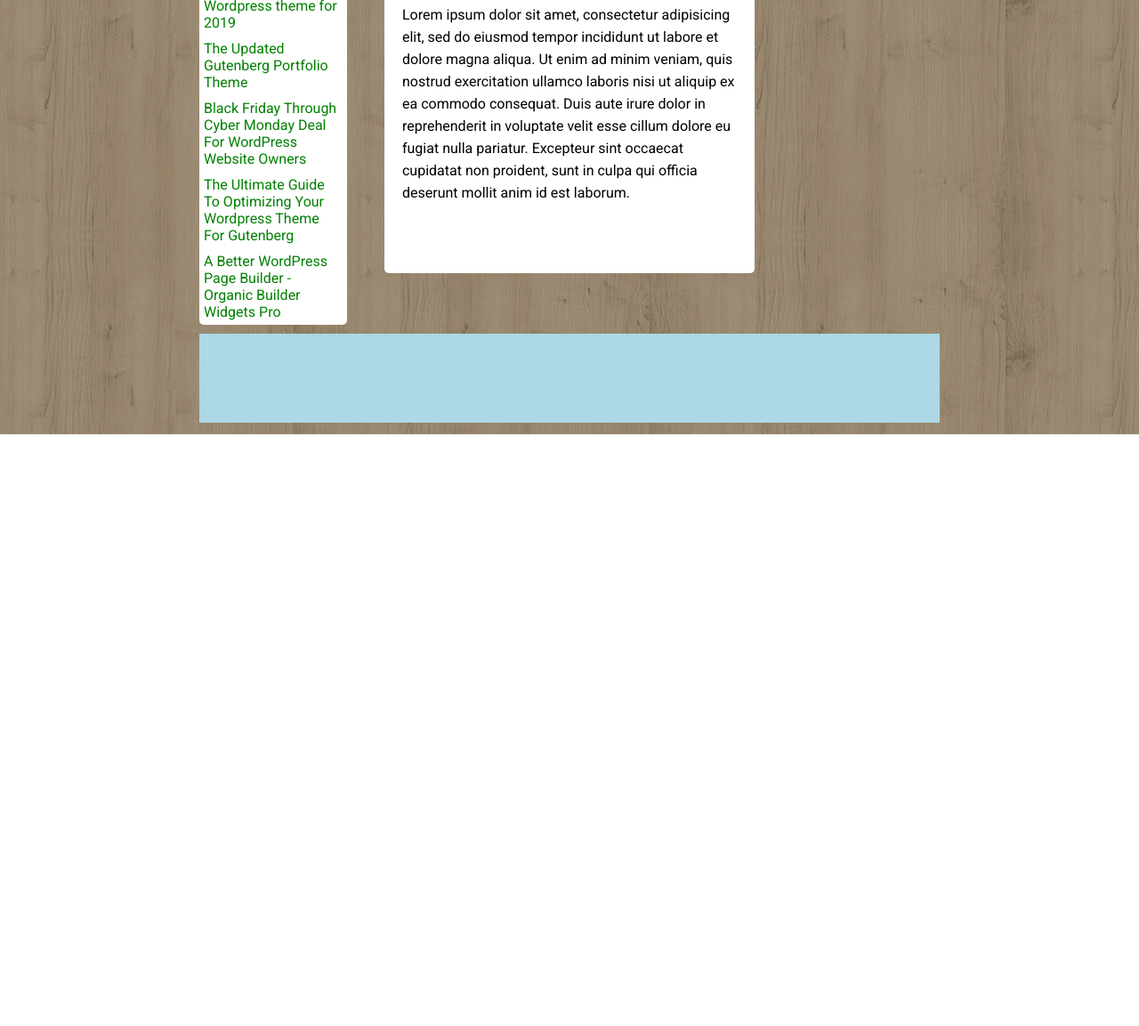
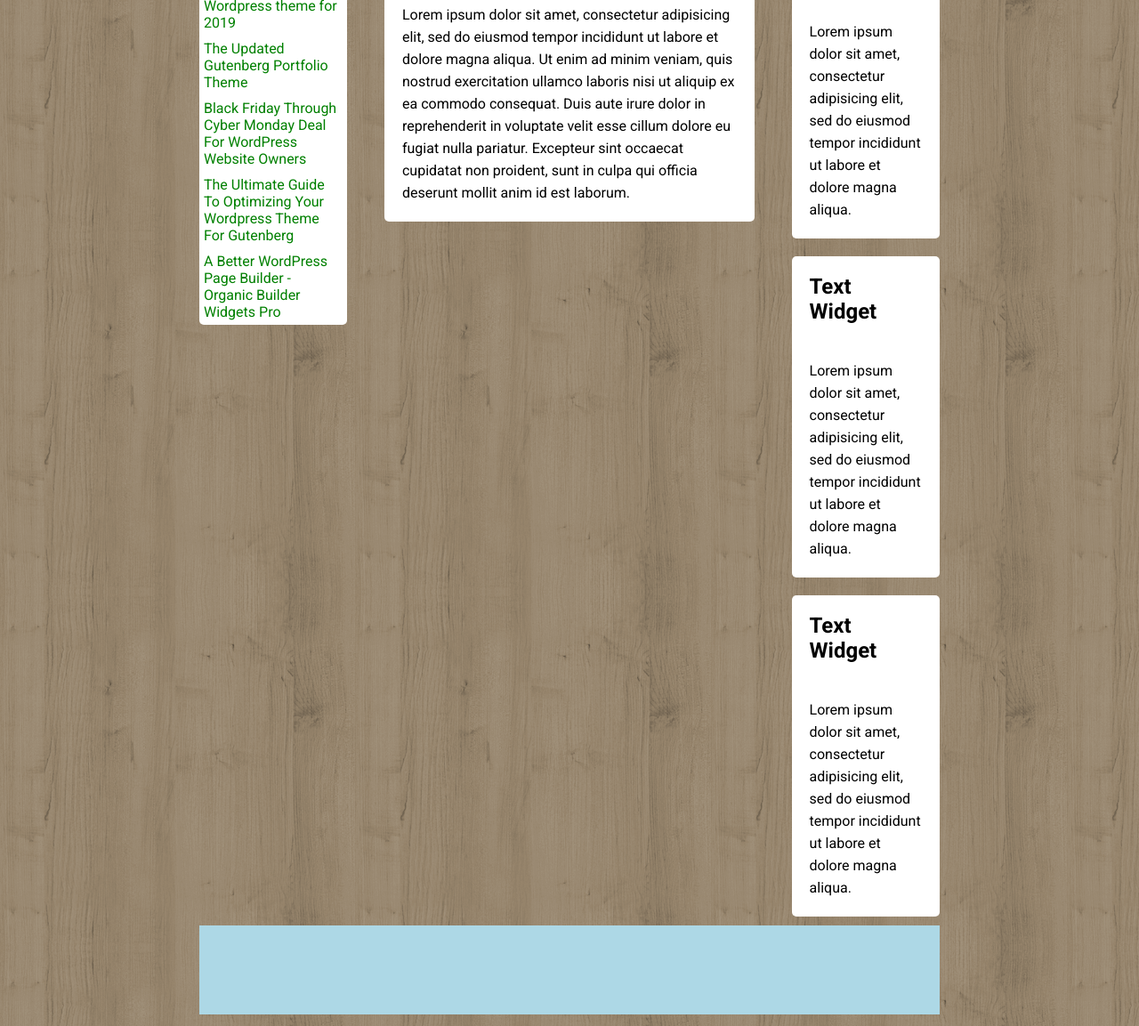
Before and after one commit to nicolainve/htmlcss-wp, a plain HTML site: page index.html in a window 1280 px wide. Shown: the part 535-1688 px from the top of the page at 89% size. Before the commit the page ends 1023 px from the top, so only its background shows below. Drawn offline with Linux system fonts and the light colour scheme.

Commit message:
main right-col

```diff
--- a/css/style.css
+++ b/css/style.css
@@ -135,21 +135,23 @@ main p {
 
 section {
   width: 50%;
-  height: 400px;
 }
+
+/* right */
 
 .right {
   margin-left: 5%;
   background-color: inherit;
 }
 
-.box {
+.widget {
   margin-bottom: 20px;
-  height: 150px;
+  background-color: white;
+  border-radius: 5px;
 }
 
-.box:last-child {
-    margin-bottom: 0;
+.widget:last-child {
+  margin-bottom: 0;
 }
 
 footer {
--- a/index.html
+++ b/index.html
@@ -87,12 +87,17 @@
 
         <!-- right-col -->
         <aside class="right col">
-          <div class="box">
-
+          <div class="widget">
+            <h2>Text Widget</h2>
+            <p>Lorem ipsum dolor sit amet, consectetur adipisicing elit, sed do eiusmod tempor incididunt ut labore et dolore magna aliqua.</p>
           </div>
-
-          <div class="box">
-
+          <div class="widget">
+            <h2>Text Widget</h2>
+            <p>Lorem ipsum dolor sit amet, consectetur adipisicing elit, sed do eiusmod tempor incididunt ut labore et dolore magna aliqua.</p>
+          </div>
+          <div class="widget">
+            <h2>Text Widget</h2>
+            <p>Lorem ipsum dolor sit amet, consectetur adipisicing elit, sed do eiusmod tempor incididunt ut labore et dolore magna aliqua.</p>
           </div>
 
         </aside>
@@ -102,7 +107,6 @@
       <footer>
 
       </footer>
-
     </div>
 
   </body>
```
